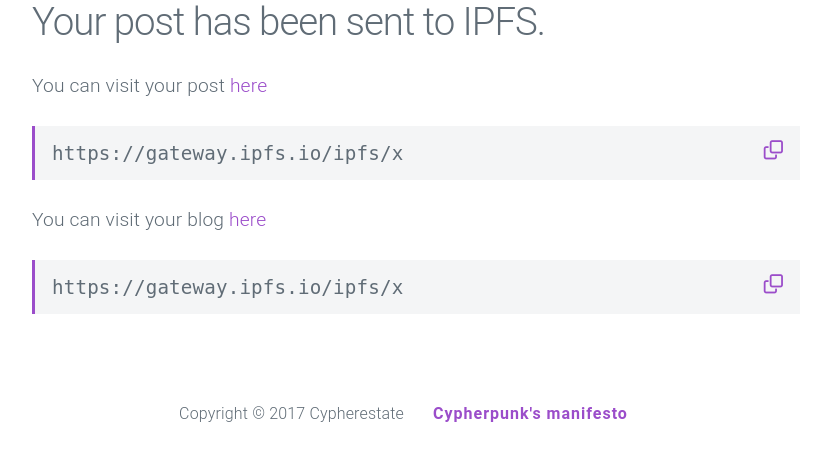
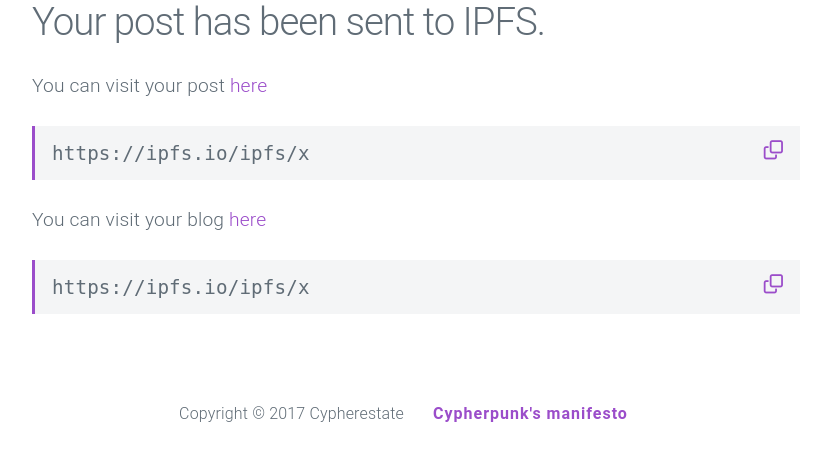
Before and after one commit to FileNation/FileNation-Cypherestate, a Flask app: template templates/submission.html in a window 1280 px wide. Shown: the part 172-633 px from the top of the page, without its empty margins (224-1038 px from the left). Run offline with Flask 2, Linux system fonts and the light colour scheme; the template is opened without the code that fills it: most values are stand-ins (such as "Sample title", 1, 10 or a date in 2020); some libraries are stand-ins or nearby versions.

Commit message:
Modified Gateway links in submission.html

```diff
--- a/templates/submission.html
+++ b/templates/submission.html
@@ -4,10 +4,10 @@
 
 <div id="new-post" style="text-align: justify;">
 	<h1 class="blog-title">Your post has been sent to IPFS.</h1>
-	<p>You can visit your post <a href="https://gateway.ipfs.io/ipfs/{{post_hash}}">here</a></p>
-	<pre class="code prettyprint lang-md prettyprinted"><code class="code-content" style="float:left; margin-top: 0.35%;"><div class="inserted-hash" id="post-hash">https://gateway.ipfs.io/ipfs/{{post_hash}}</div></code><code class="code-content" style="float:right;"><a href="javascript:copyToClipboard('post-hash')"><i class="fa fa-clone" aria-hidden="true"></i></a></code></pre>
-	<p>You can visit your blog <a href="https://gateway.ipfs.io/ipfs/{{blog_hash}}">here</a></p>
-	<pre class="code prettyprint lang-md prettyprinted"><code class="code-content" style="float:left; margin-top: 0.35%;"><div class="inserted-hash" id="blog-hash">https://gateway.ipfs.io/ipfs/{{blog_hash}}</div></code><code class="code-content" style="float:right;"><a href="javascript:copyToClipboard('blog-hash')"><i class="fa fa-clone" aria-hidden="true"></i></a></code></pre>
+	<p>You can visit your post <a href="https://ipfs.io/ipfs/{{post_hash}}">here</a></p>
+	<pre class="code prettyprint lang-md prettyprinted"><code class="code-content" style="float:left; margin-top: 0.35%;"><div class="inserted-hash" id="post-hash">https://ipfs.io/ipfs/{{post_hash}}</div></code><code class="code-content" style="float:right;"><a href="javascript:copyToClipboard('post-hash')"><i class="fa fa-clone" aria-hidden="true"></i></a></code></pre>
+	<p>You can visit your blog <a href="https://ipfs.io/ipfs/{{blog_hash}}">here</a></p>
+	<pre class="code prettyprint lang-md prettyprinted"><code class="code-content" style="float:left; margin-top: 0.35%;"><div class="inserted-hash" id="blog-hash">https://ipfs.io/ipfs/{{blog_hash}}</div></code><code class="code-content" style="float:right;"><a href="javascript:copyToClipboard('blog-hash')"><i class="fa fa-clone" aria-hidden="true"></i></a></code></pre>
 </div>
 
 <script>
```
